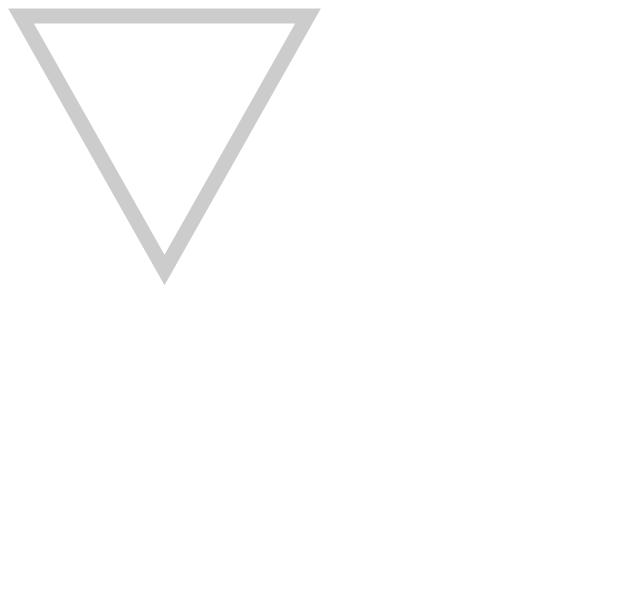
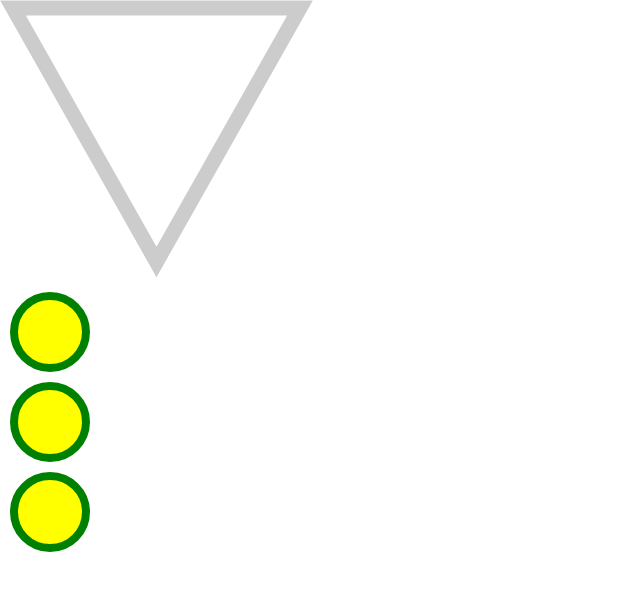
Before and after one commit to zololade/rock-paper-scissor, a website built with Vite: page index.html in a window 1280 px wide. Shown: the whole page, without its empty margins (0-640 px from the left). Built offline with nearby package versions, Linux system fonts and the light colour scheme.

Commit message:
add hands and background triangle styles; implement reset and utility styles

```diff
--- a/index.html
+++ b/index.html
@@ -13,12 +13,13 @@
 </head>
 
 <body>
-
-
-
   <div class="attribution">
     <img src="images/bg-triangle.svg" alt="">
   </div>
+  <div class="hands"></div>
+  <div class="hands"></div>
+  <div class="hands"></div>
+
 </body>
 
 </html>
--- a/styles/_reset.scss
+++ b/styles/_reset.scss
@@ -0,0 +1,10 @@
+* {
+    margin: 0;
+    padding: 0;
+    box-sizing: border-box
+}
+
+body {
+    max-width: 100vw;
+    height: 100vh;
+}
--- a/styles/shared/_index.scss
+++ b/styles/shared/_index.scss
@@ -0,0 +1 @@
+@forward "hands";
--- /dev/null
+++ b/styles/shared/hands.scss
@@ -0,0 +1,8 @@
+.hands {
+    width: 5rem;
+    height: 5rem;
+    background-color: yellow;
+    border-radius: 100%;
+    margin: 10px;
+    border: .5rem solid green;
+}
--- a/styles/style.scss
+++ b/styles/style.scss
@@ -1,2 +1,4 @@
 @forward "reset";
 @forward "base";
+@forward "./utilities/index";
+@forward "./shared/index"
--- a/styles/utilities/_index.scss
+++ b/styles/utilities/_index.scss
@@ -0,0 +1 @@
+@forward "bg-triangle";
--- /dev/null
+++ b/styles/utilities/bg-triangle.scss
@@ -0,0 +1,3 @@
+.attribution>img::after {
+    content: "hello";
+}
```
